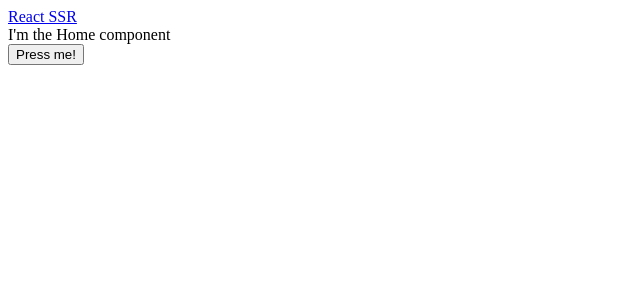
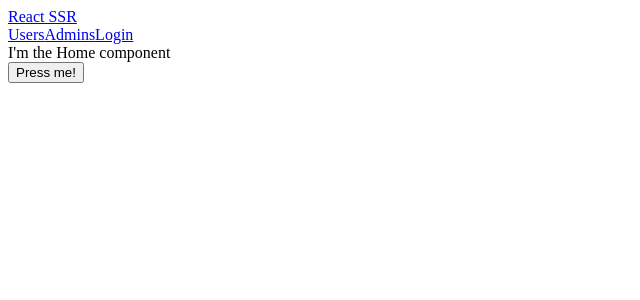
Before and after one commit to iMaximal/react16-redux-auth-server-side-rendering, a React app: page / in a window 1280 px wide. Shown: the top 300 px of the page, without its empty margins (0-640 px from the left). Built offline with nearby package versions, Linux system fonts and the light colour scheme; the HTML template or start-up script is replaced by a standard one.

Commit message:
Header Customization

```diff
--- a/src/client/components/Header.js
+++ b/src/client/components/Header.js
@@ -4,16 +4,26 @@
 
 
 const Header = ({ auth }) => {
-  console.log('My auth status is ', auth);
- return (
-   <div>
-     <Link to="/">React SSR</Link>
-   </div>
- );
+  console.log('My auth status is ', auth); // todo
+
+  const authButton = auth ? (
+    <a href="/api/logout">Logout</a>
+  ) : (
+    <a href="/api/auth/google">Login</a>
+  );
+
+  return (
+    <div>
+      <Link to="/">React SSR</Link>
+      <div>
+        <Link to="/users">Users</Link>
+        <Link to="/admins">Admins</Link>
+        {authButton}
+      </div>
+    </div>
+  );
 };
 
-const mapStateToProps = ({ auth }) => {
-  return { auth };
-};
+const mapStateToProps = ({ auth }) => ({ auth });
 
 export default connect(mapStateToProps)(Header);
```
Also changed, not shown: src/index.js (+10 -9 lines).
